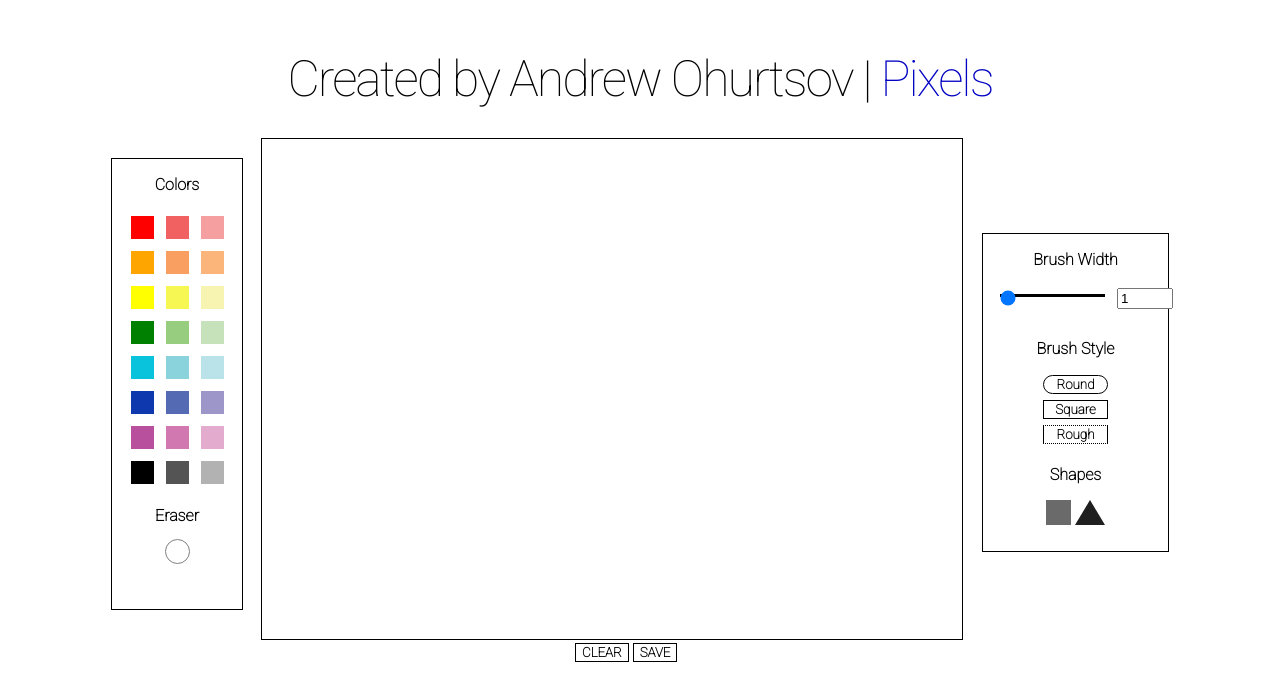
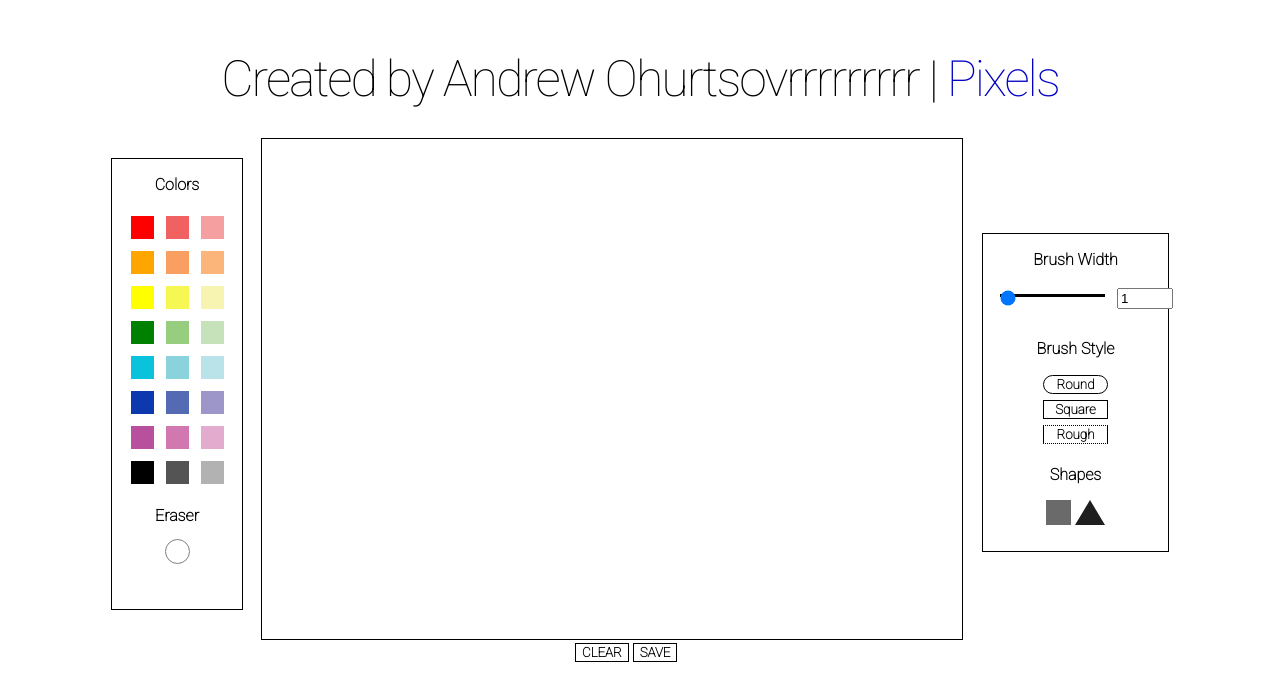
Before and after one commit to pi17b-ppse/andermirik, a plain HTML site: page draw.html in a window 1280 px wide. Drawn offline with Linux system fonts and the light colour scheme.

Commit message:
commit lab4 conflict

```diff
--- a/draw.html
+++ b/draw.html
@@ -6,7 +6,7 @@
     <link href="https://fonts.googleapis.com/css?family=Roboto:100" rel="stylesheet">  </head>
   <body>
     <div id="paintbg">
-    <p id="title">Created by Andrew Ohurtsov | <a href="pixelized/index.html" style="color:#0000c2;"> Pixels </a> </p>
+    <p id="title">Created by Andrew Ohurtsovrrrrrrrrr | <a href="pixelized/index.html" style="color:#0000c2;"> Pixels </a> </p>
       <div id="colorpanel">
       <center><p>Colors</p></center>
        <div id="contain">
```
